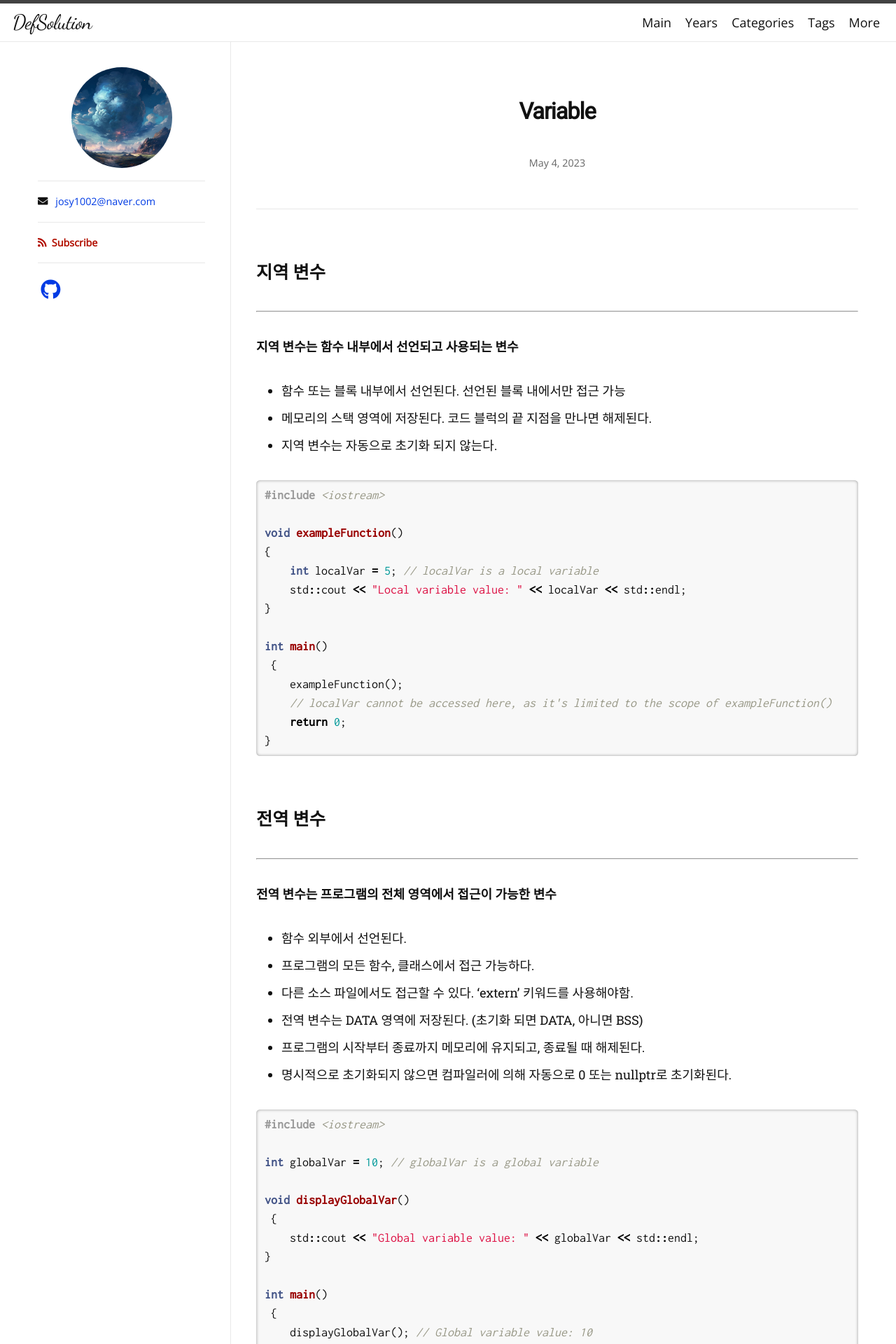
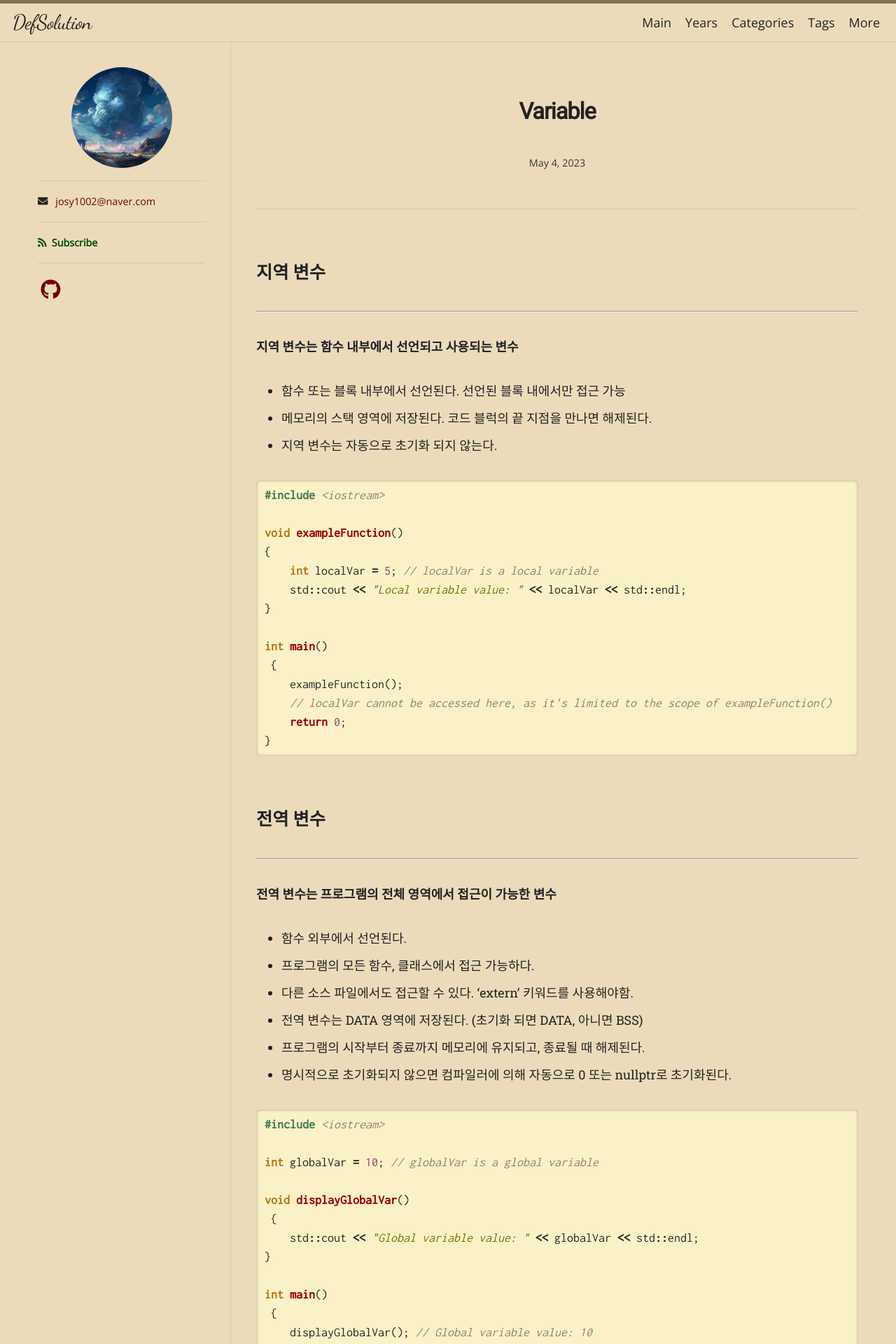
Before and after one commit to bum-su/bum-su.github.io, a Jekyll site: the page built from _posts/2023-05-04-Variable.md, in a window 1280 px wide. Shown: the top 1920 px of the page at 70% size. Built offline with Jekyll 4.4.1, drawn with Linux system fonts in a browser that asks for light colours; nearby versions of some CDN libraries; some web fonts are replaced.

Commit message:
change skin

```diff
--- a/assets/css/skin-daylight.scss
+++ b/assets/css/skin-daylight.scss
@@ -2,6 +2,6 @@
 ---
 
 @import
-  "hamilton/skins/daylight",
+  "hamilton/skins/sunrise",
   "hamilton/skin"
 ;
```
